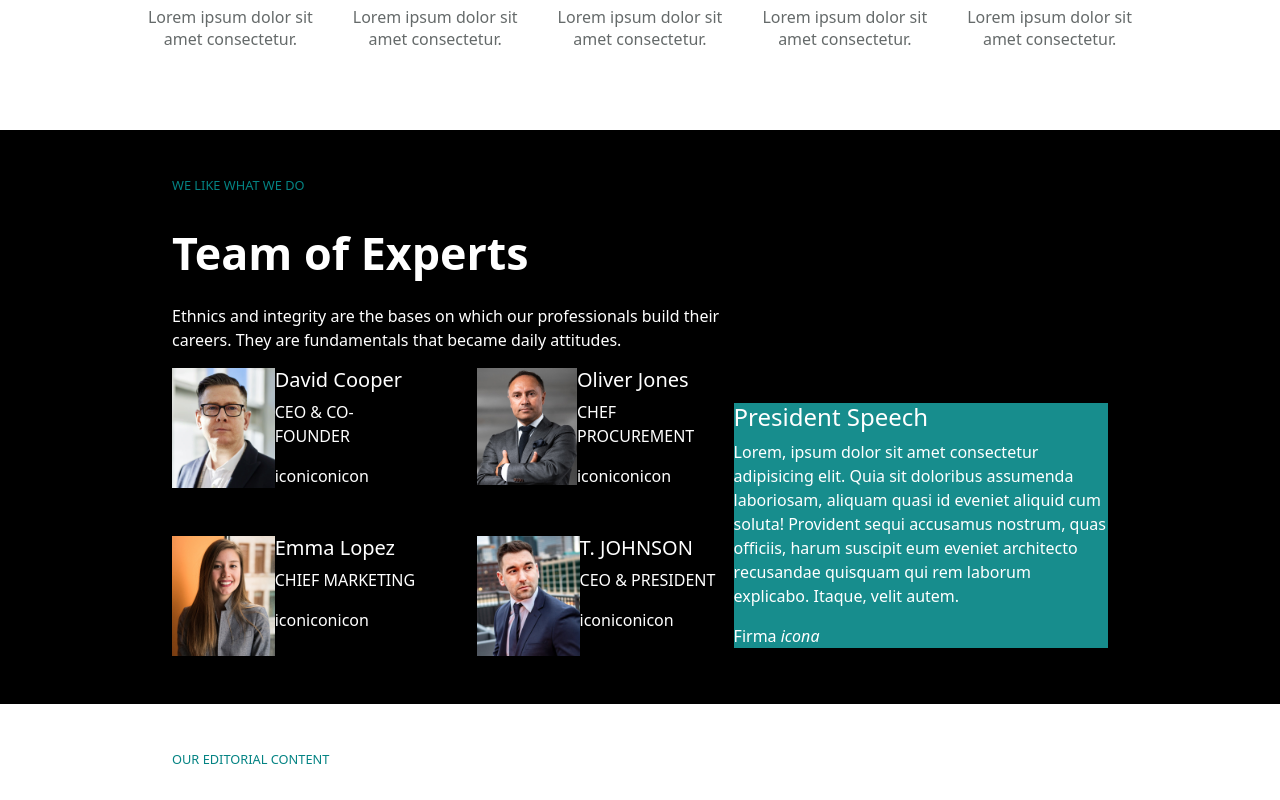
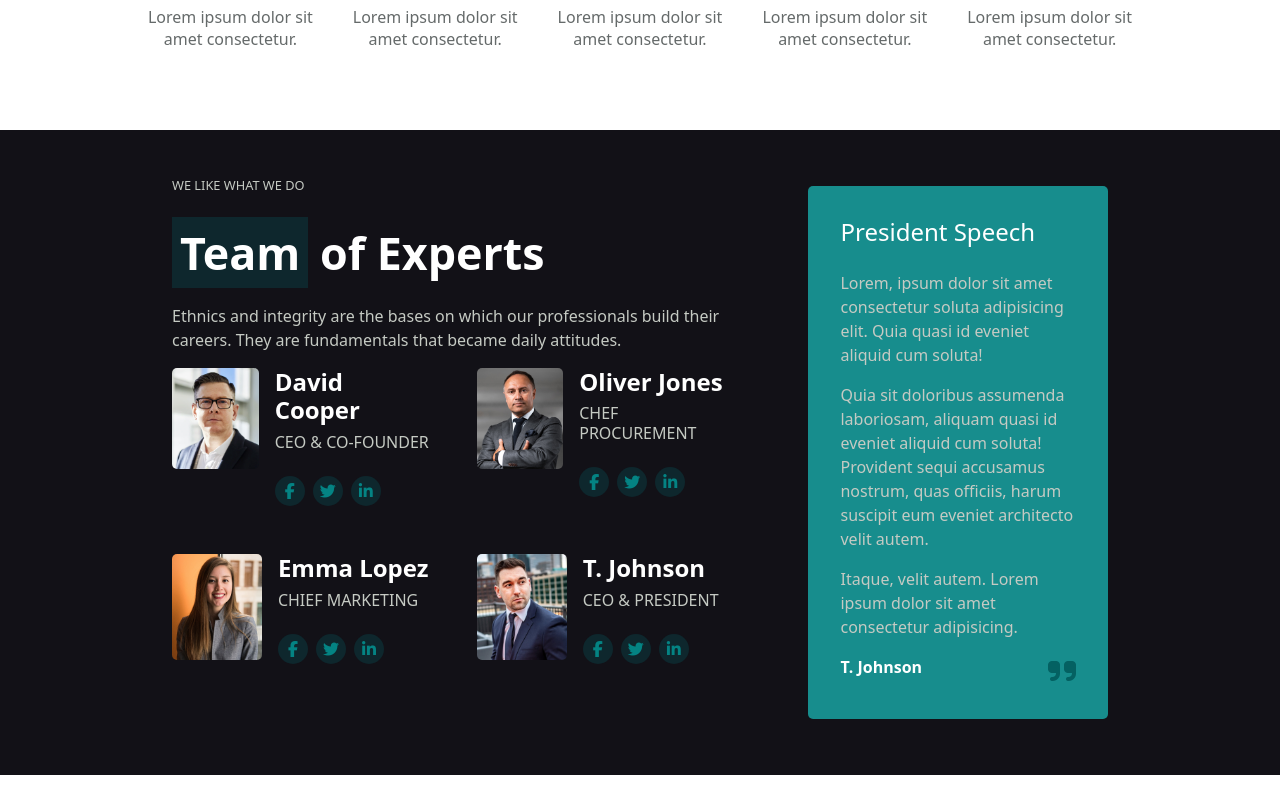
Before and after one commit to CarmineC93/proj-html-vuejs, a Vue app: page / in a window 1280 px wide. Shown: the part 2520-3320 px from the top of the page. Built offline with nearby package versions, Linux system fonts and the light colour scheme.

Commit message:
Mockup main 5/7 section set

```diff
--- a/src/components/AppProcess.vue
+++ b/src/components/AppProcess.vue
@@ -103,6 +103,9 @@ export default{
                     color: $text-color-special;
                     font-weight: 800;
                 }
+                &:hover span{
+                    color: rgb(81, 165, 145);
+                }
                 p{
                     line-height: 1.4rem;
                 }
@@ -113,24 +116,19 @@ export default{
 }
 
 @media screen and (max-width:475px){
-
     #process .ms_hhp {
         width: 70%;
         h2{
             font-size: 1.5rem;
-
         }
     }
     #process .ms_liner {
     left: 0px;
     transform: rotate(90deg);
     }
-
-
     .ms_large_void .ms_first_liner{
         display: none;
     }
-
     .row {
         flex-direction: column;
         .item span{
@@ -149,7 +147,5 @@ export default{
             display: none;
         }
     }
-
-
 }
 </style>
--- a/src/components/AppTeam.vue
+++ b/src/components/AppTeam.vue
@@ -12,7 +12,7 @@ export default{
             <div class="ms_col_60 d-flex flex-column">
                 <div class="ms_hhp d-flex flex-column">
                     <h6>We like what we do</h6>
-                    <h2>Team of Experts</h2>
+                    <h2><span class="ms_evidence">Team</span> of Experts</h2>
                     <p>Ethnics and integrity are the bases on which our professionals build their careers. They are fundamentals that became daily attitudes.</p>
                 </div>
 
@@ -21,13 +21,13 @@ export default{
                         <div class="pic">
                             <img src="../assets/img/team-1.jpg" alt="CEO">
                         </div>
-                        <div>
-                            <h5>David Cooper</h5>
-                            <p>CEO & CO-FOUNDER</p>
+                        <div class="team_mate">
+                            <h4>David Cooper</h4>
+                            <h6>CEO & CO-FOUNDER</h6>
                             <div class="social d-flex">
-                                <a href=""> icon  </a>
-                                <a href=""> icon  </a>
-                                <a href=""> icon  </a>
+                                <a href=""><i class="fa-brands fa-facebook-f"></i></a>
+                                <a href=""><i class="fa-brands fa-twitter"></i></a>
+                                <a href=""><i class="fa-brands fa-linkedin-in"></i></a>
                             </div>
                         </div>
                     </div>
@@ -36,13 +36,13 @@ export default{
                         <div class="pic">
                             <img src="../assets/img/team-3.jpg" alt="CEO">
                         </div>
-                        <div>
-                            <h5>Oliver Jones</h5>
-                            <p>CHEF PROCUREMENT</p>
+                        <div class="team_mate">
+                            <h4>Oliver Jones</h4>
+                            <h6>CHEF PROCUREMENT</h6>
                             <div class="social d-flex">
-                                <a href=""> icon  </a>
-                                <a href=""> icon  </a>
-                                <a href=""> icon  </a>
+                                <a href=""><i class="fa-brands fa-facebook-f"></i></a>
+                                <a href=""><i class="fa-brands fa-twitter"></i></a>
+                                <a href=""><i class="fa-brands fa-linkedin-in"></i></a>
                             </div>
                         </div>
                     </div>
@@ -51,13 +51,13 @@ export default{
                         <div class="pic">
                             <img src="../assets/img/team-2.jpg" alt="CEO">
                         </div>
-                        <div>
-                            <h5>Emma Lopez</h5>
-                            <p>CHIEF MARKETING</p>
+                        <div class="team_mate">
+                            <h4>Emma Lopez</h4>
+                            <h6>CHIEF MARKETING</h6>
                             <div class="social d-flex">
-                                <a href=""> icon  </a>
-                                <a href=""> icon  </a>
-                                <a href=""> icon  </a>
+                                <a href=""><i class="fa-brands fa-facebook-f"></i></a>
+                                <a href=""><i class="fa-brands fa-twitter"></i></a>
+                                <a href=""><i class="fa-brands fa-linkedin-in"></i></a>
                             </div>
                         </div>
                     </div>
@@ -66,13 +66,13 @@ export default{
                         <div class="pic">
                             <img src="../assets/img/team-4.jpg" alt="CEO">
                         </div>
-                        <div>
-                            <h5>T. JOHNSON</h5>
-                            <p>CEO & PRESIDENT</p>
+                        <div class="team_mate">
+                            <h4>T. Johnson</h4>
+                            <h6>CEO & PRESIDENT</h6>
                             <div class="social d-flex">
-                                <a href=""> icon  </a>
-                                <a href=""> icon  </a>
-                                <a href=""> icon  </a>
+                            <a href=""><i class="fa-brands fa-facebook-f"></i></a>
+                            <a href=""><i class="fa-brands fa-twitter"></i></a>
+                            <a href=""><i class="fa-brands fa-linkedin-in"></i></a>
                             </div>
                         </div>
                     </div>
@@ -80,12 +80,16 @@ export default{
                 </div>
             </div>
 
-            <div class="ms_col_40 d-flex align-items-end my-2">
-                <div class="ms_speech ">
-                    <h4>President Speech</h4>
-                    <p>Lorem, ipsum dolor sit amet consectetur adipisicing elit. Quia sit doloribus assumenda laboriosam, aliquam quasi id eveniet aliquid cum soluta! Provident sequi accusamus nostrum, quas officiis, harum suscipit eum eveniet architecto recusandae quisquam qui rem laborum explicabo. Itaque, velit autem.</p>
-                    <span>Firma  </span>
-                    <i>icona</i>
+            <div class="ms_col_40 d-flex align-items-end justify-content-end my-2">
+                <div class="ms_speech">
+                    <h4 class="pb-3">President Speech</h4>
+                    <p>Lorem, ipsum dolor sit amet consectetur soluta adipisicing elit. Quia quasi id eveniet aliquid cum soluta!</p>
+                    <p>Quia sit doloribus assumenda laboriosam, aliquam quasi id eveniet aliquid cum soluta! Provident sequi accusamus nostrum, quas officiis, harum suscipit eum eveniet architecto velit autem.</p>
+                    <p>Itaque, velit autem. Lorem ipsum dolor sit amet consectetur adipisicing.</p>
+                    <span class="d-flex justify-content-between">
+                        <span> <strong>T. Johnson</strong> </span>
+                        <i class="fa-solid fa-quote-right"></i>
+                    </span>
                 </div>
             </div>
 
@@ -97,24 +101,65 @@ export default{
 </template>
 
 <style lang="scss" scoped>
+@use "../styles/partials/variables.scss" as *;
+
 section{
-    // debug
-    background-color: black;
-    color: white;
+    background-color: $bg-color;
+    color:$text-color;
+    p, h6{
+        color:$text-color-soft;
+    }
 
     .ms_col_60{
         width: 60%;
+        .pic{
+            width: 35%;
+            img{
+                border-radius: 5px;
+            }
+        }
+        .team_mate{
+            margin-left: 1rem;
+            h4{
+                font-weight: 800;
+            }
+            h6{
+                font-weight: 300;
+            }
+            a{
+                display: flex;
+                justify-content: center;
+                align-items: center;
+                width: 30px;
+                height: 30px;
+                border-radius: 50%;
+                margin: 1rem .5rem 0 0;
+                background-color: $bg_evidence;
 
-        .pic{
-            width: 10%;
-            width: 40%;
+                &:hover i{
+                    color: $bg-very-soft;
+                }
+            }
+            i{
+                color: $text_color_special;
+            }
         }
     }
     .ms_col_40{
         width: 40%;
 
+
         .ms_speech{
+            width: 80%;
             background-color: rgb(23, 141, 141);
+            border-radius: 5px;
+            padding: 2rem;
+
+            span i{
+                color: $bg-dark-green ;
+                font-size: 2rem;
+            }
+
         }
     }
 }
--- a/src/styles/general.scss
+++ b/src/styles/general.scss
@@ -30,7 +30,7 @@ a{
     text-decoration: none;}
 
 a:hover{
-    color: red;
+    color: rgb(0, 229, 255);
 }
 
 // Buttons
@@ -42,13 +42,14 @@ a:hover{
 }
 
 .ms_btn_full{
-    color:white;
+    color:$text-color;
     background-color: $bg-button;
 }
 
 .ms_btn_full:hover {
-    background-color: rgb(104, 139, 79);
-    color: white;
+    background-image: radial-gradient(rgb(50, 153, 168), rgb(113, 153, 194))  ;
+    border: 1px solid rgb(113, 153, 194);
+    color: $text-color;
 }
 
 .ms_btn_void{
@@ -67,8 +68,7 @@ a:hover{
 
 /* body{
      font-family: 'Ubuntu', sans-serif;
-}
-*/
+}*/
 
 .container{
     width: 75%;
@@ -113,8 +113,6 @@ a:hover{
         font-size: 2.8rem;
         font-weight: 900;
     }
-    // p{
-    // }
 }
 
 input:focus-visible {
--- a/src/styles/partials/variables.scss
+++ b/src/styles/partials/variables.scss
@@ -11,3 +11,4 @@ $bg-very-soft: #8cc7c8;
 $text-color-grey: #656a6a;
 $bg-evidence:#0E272D;
 $bg-evidence-light:#CCE3DE;
+$bg-dark-green: #046162;
```
